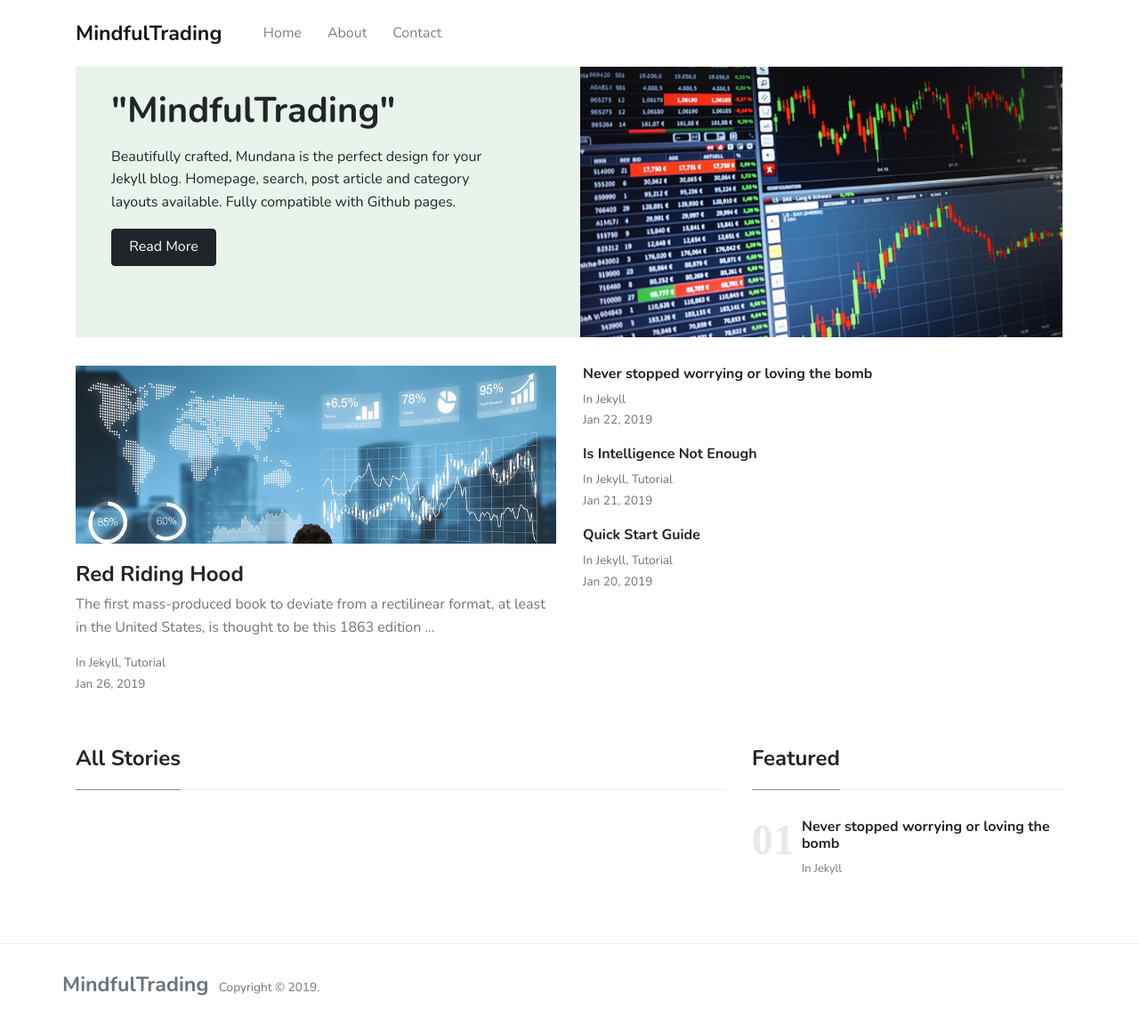
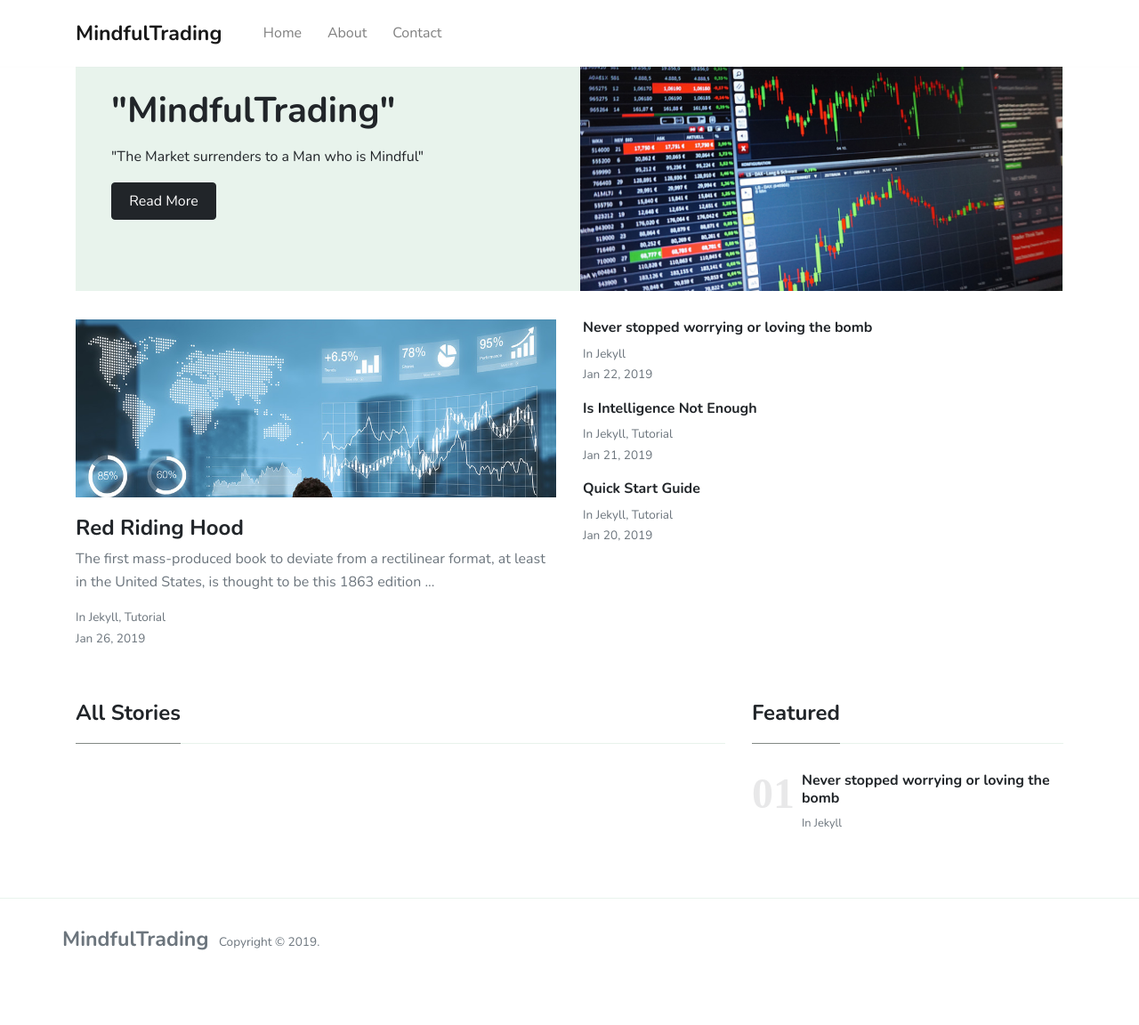
Before and after one commit to karthiikselvam/MindfulTrading, a Jekyll site: the page built from index.html, in a window 1280 px wide and 1152 px high. Shown: the whole window at 89% size. Built offline with Jekyll 4.4.1, drawn with Linux system fonts in a browser that asks for light colours; nearby versions of some CDN libraries; the list of posts is cut into pages by our own code.

Commit message:
Update from Forestry.io karthikselvaam@gmail.com updated index.html

```diff
--- a/index.html
+++ b/index.html
@@ -17,7 +17,7 @@
             <div class="col-md-5 pt-6 pb-6 align-self-center">
                 <h1 class="mb-3 font-weight-bold">"MindfulTrading"</h1>
                 <p class="mb-3">
-                    Beautifully crafted, Mundana is the perfect design for your Jekyll blog. Homepage, search, post article and category layouts available. Fully compatible with Github pages.
+                    "The Market surrenders to a Man who is Mindful"
                 </p>
                 <a href="{{site.baseurl}}/about.html" class="btn btn-dark">Read More</a>
             </div>
```
